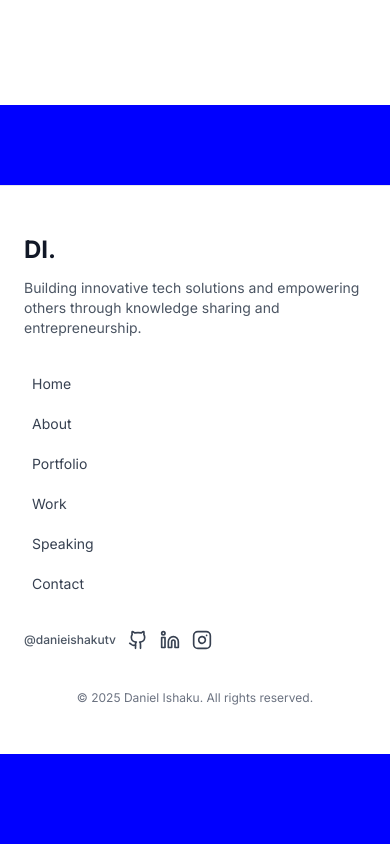
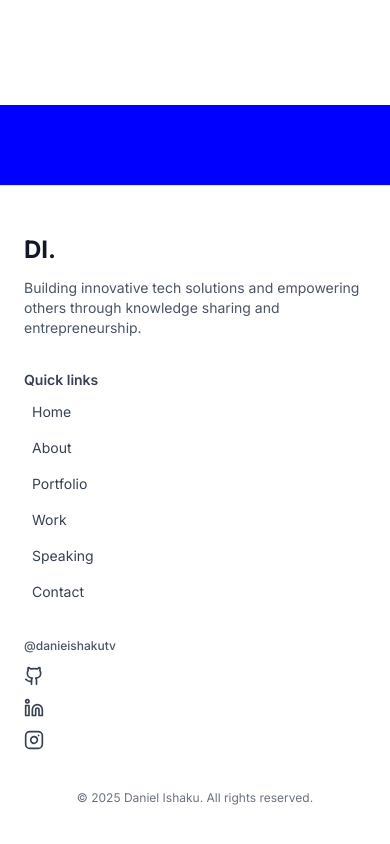
Before and after one commit to danielishakutv/portfolio, a Next.js app: page / in a window 390 px wide. Shown: the part 10240-11084 px from the top of the page. Before the commit the page ends 10994 px from the top, so only its background shows below. Built offline with nearby package versions, Linux system fonts and the light colour scheme.

Commit message:
Footer: add 'Quick links' header, tune spacing, stack social icons on mobile

```diff
--- a/components/Footer.tsx
+++ b/components/Footer.tsx
@@ -27,21 +27,25 @@ export default function Footer() {
             </p>
           </div>
 
-          <nav className="flex flex-col sm:flex-row sm:flex-wrap gap-3 md:justify-center">
+          <div className="flex flex-col items-start md:items-center">
+            <h4 className="text-sm font-semibold text-gray-700 dark:text-gray-300 mb-2">Quick links</h4>
+            <nav className="flex flex-col sm:flex-row sm:flex-wrap gap-2 text-sm">
               {links.map((l) => (
                 <a
                   key={l.name}
                   href={hrefFor(l.href)}
-                className="text-gray-700 dark:text-gray-300 hover:text-gray-900 dark:hover:text-white text-sm px-2 py-1 rounded hover:bg-gray-50 dark:hover:bg-gray-800 transition-colors"
+                  className="text-gray-700 dark:text-gray-300 hover:text-gray-900 dark:hover:text-white px-2 py-1 rounded hover:bg-gray-50 dark:hover:bg-gray-800 transition-colors"
                 >
                   {l.name}
                 </a>
               ))}
             </nav>
+          </div>
 
-          <div className="flex md:justify-end items-center gap-4">
-            <div className="flex items-center gap-3">
+          <div className="flex md:justify-end">
+            <div className="flex flex-col sm:flex-row items-start sm:items-center gap-3">
               <span className="text-xs font-medium text-gray-600 dark:text-gray-400">@{handle}</span>
+              <div className="flex flex-col sm:flex-row items-start sm:items-center gap-3">
                 <a
                   href={`https://github.com/${handle}`}
                   aria-label={`GitHub @${handle}`}
@@ -72,6 +76,7 @@ export default function Footer() {
               </div>
             </div>
           </div>
+        </div>
 
         <div className="mt-10 text-xs text-gray-500 dark:text-gray-400 text-center md:text-left">
           © {year} Daniel Ishaku. All rights reserved.
```
Lines whose indentation alone changed are shown as unchanged.
